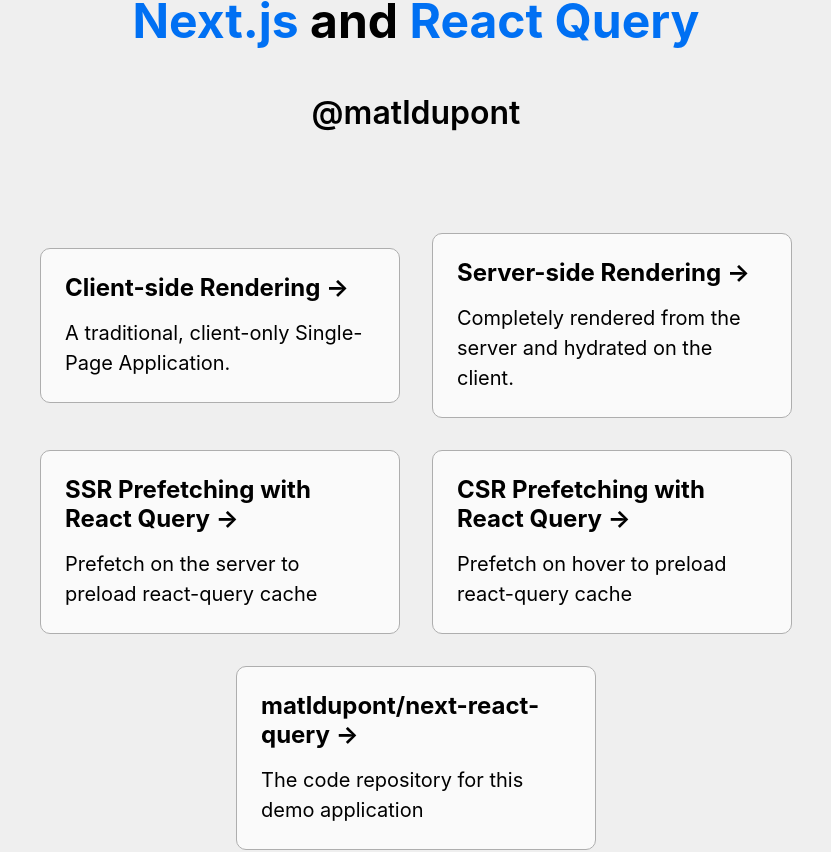
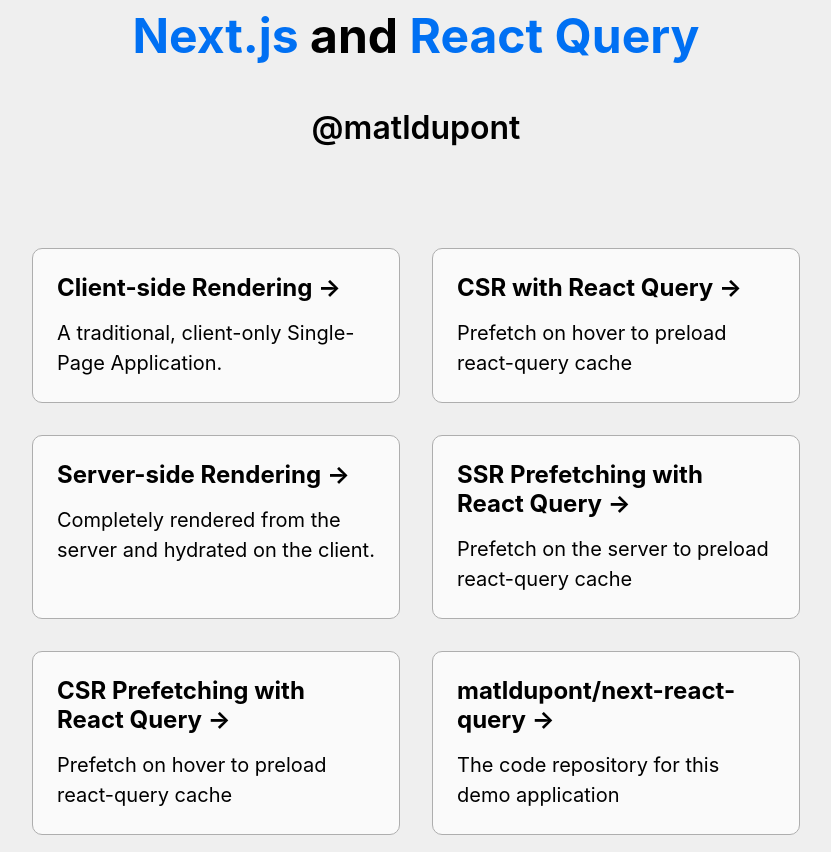
Before and after one commit to matldupont/next-react-query, a Next.js app: page / in a window 1280 px wide. Shown: the top 852 px of the page, without its empty margins (224-1055 px from the left). Built offline with nearby package versions, Linux system fonts and the light colour scheme.

Commit message:
added in CSR with react-query

```diff
--- a/pages/2-server-side-rendering.tsx
+++ b/pages/3-server-side-rendering.tsx
@@ -17,9 +17,7 @@
 }
 
 export async function getServerSideProps() {
-  const contacts = await getContacts();
-
   return {
-    props: { contacts },
+    props: { contacts: await getContacts() },
   };
 }
--- a/pages/4-csr-prefetching.tsx
+++ b/pages/5-csr-prefetching.tsx
@@ -8,16 +8,16 @@
   Contact,
   ListContainer,
 } from "../src/components";
-import { SSR_PREFETCHING_KEY } from "../src/utils/constants";
+import { CSR_PREFETCHING_KEY } from "../src/utils/constants";
 import { getContacts } from "../src/utils/contacts";
 
 export default function ClientSideRendering() {
   const {
     data: contacts,
     isLoading,
-    isError,
+
     isSuccess,
-  } = useQuery(SSR_PREFETCHING_KEY, getContacts, { staleTime: 3000 });
+  } = useQuery(CSR_PREFETCHING_KEY, getContacts, { staleTime: 3000 });
 
   return (
     <div style={{ display: "flex", flexDirection: "column", height: "100vh" }}>
--- a/pages/index.js
+++ b/pages/index.js
@@ -42,7 +42,14 @@
             </a>
           </Link>
 
-          <Link href="/2-server-side-rendering">
+          <Link href="/2-csr-react-query">
+            <a className={styles.card} onMouseOver={onLinkHover}>
+              <h2>CSR with React Query &rarr;</h2>
+              <p>Prefetch on hover to preload react-query cache</p>
+            </a>
+          </Link>
+
+          <Link href="/3-server-side-rendering">
             <a className={styles.card}>
               <h2>Server-side Rendering &rarr;</h2>
               <p>
@@ -51,14 +58,14 @@
             </a>
           </Link>
 
-          <Link href="/3-ssr-prefetching">
+          <Link href="/4-ssr-prefetching">
             <a className={styles.card}>
               <h2>SSR Prefetching with React Query &rarr;</h2>
               <p>Prefetch on the server to preload react-query cache</p>
             </a>
           </Link>
 
-          <Link href="/4-csr-prefetching">
+          <Link href="/5-csr-prefetching">
             <a className={styles.card} onMouseOver={onLinkHover}>
               <h2>CSR Prefetching with React Query &rarr;</h2>
               <p>Prefetch on hover to preload react-query cache</p>
--- a/src/utils/constants.ts
+++ b/src/utils/constants.ts
@@ -1,3 +1,4 @@
-export const SSR_PREFETCHING_KEY = "csr-prefetch";
-export const CSR_KEY = "csr-contacts";
+export const SSR_PREFETCHING_KEY = "ssr-prefetch";
+export const CSR_PREFETCHING_KEY = "csr-prefetch";
 export const PREFETCH_KEY = "prefetch-contacts";
+export const CSR_REACT_QUERY = "csr-react-query";
--- a/styles/Home.module.css
+++ b/styles/Home.module.css
@@ -70,10 +70,8 @@
 }
 
 .grid {
-  display: flex;
-  align-items: center;
-  justify-content: center;
-  flex-wrap: wrap;
+  display: grid;
+  grid-template-columns: 1fr 1fr;
   max-width: 800px;
   margin-top: 3rem;
 }
@@ -88,7 +86,6 @@
   border: 1px solid #aeaeae;
   border-radius: 10px;
   transition: color 0.15s ease, border-color 0.15s ease;
-  width: 45%;
 }
 
 .card:hover,
```
Also changed, not shown: pages/2-csr-react-query.tsx (renamed from pages/3-ssr-prefetching.tsx, +6 -18 lines), pages/4-ssr-prefetching.tsx (added, +47 -0 lines).
